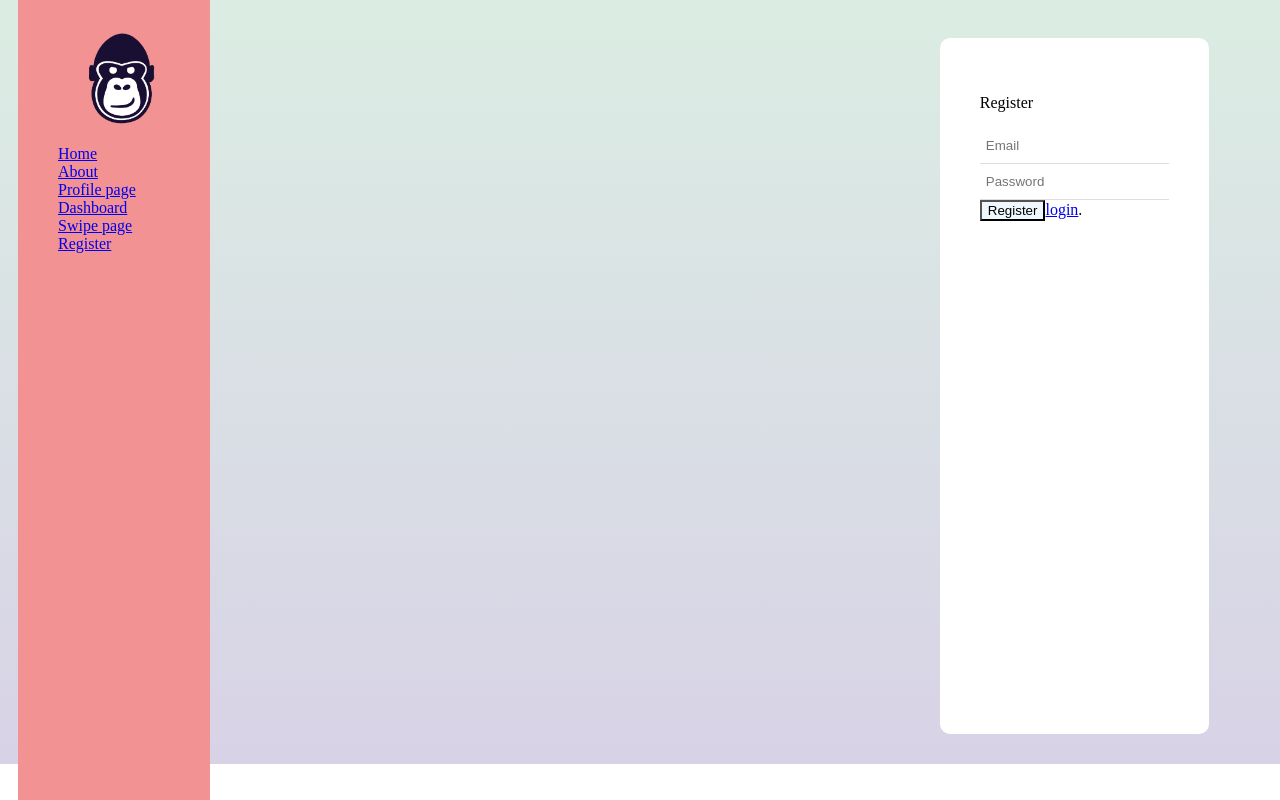
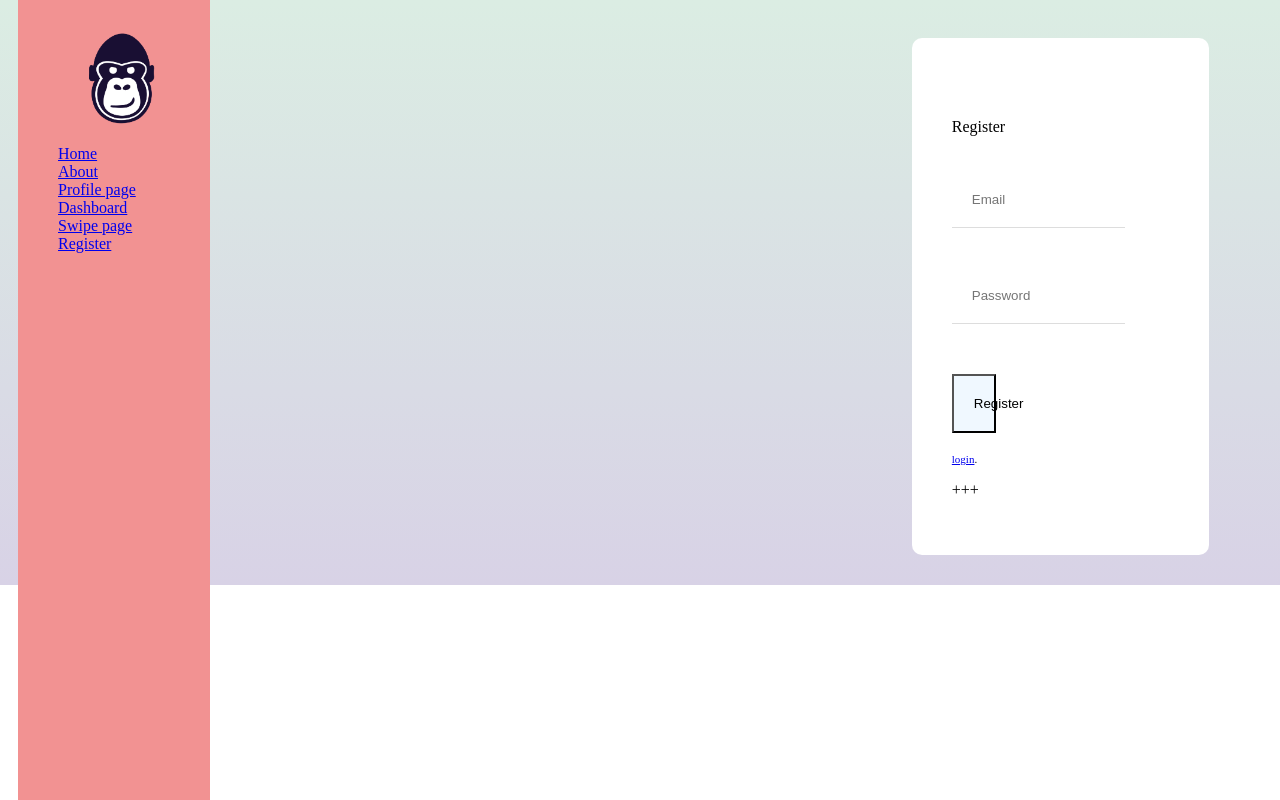
Before and after one commit to annevogel13/Smartie, a Vue app: page /Register in a window 1280 px wide. Built offline with nearby package versions, Linux system fonts and the light colour scheme; what vue3-apexcharts would draw is missing.

Commit message:
gebruiker toevoegen werkt

```diff
--- a/src/components/SwipeCarteBusiness.vue
+++ b/src/components/SwipeCarteBusiness.vue
@@ -65,7 +65,7 @@ export default {
     </div>
 </template>
 
-<style>
+<style scoped>
 .match {
     text-align: center;
 }
--- a/src/views/Register.vue
+++ b/src/views/Register.vue
@@ -1,7 +1,8 @@
 <script>
 
+import { getAuth, createUserWithEmailAndPassword } from "firebase/auth";
+
 export default {
-    name: "Register",
     data() {
         return {
             email: "",
@@ -9,21 +10,24 @@ export default {
         };
     },
     methods: {
-        Register: function () {
-            firebase
-                .auth()
-                .createUserWithEmailAndPassword(this.email, this.password)
-                .then(
-                    user => {
-                        this.$router.replace("home");
-                    },
-                    err => {
-                        alert(err.message);
-                    }
-                )
-        }
+        register(){
+            console.log("BONJOUR MES AMIES ")
+            const auth = getAuth();
+            createUserWithEmailAndPassword(auth, this.email, this.password)
+                .then((userCredential) => {
+                    // Signed in
+                    const user = userCredential.user;
+                    // ...
+                })
+                .catch((error) => {
+                    const errorCode = error.code;
+                    const errorMessage = error.message;
+                })
+            }
     }
 }
+
+
 </script>
 <template>
     <div class="register">
@@ -32,18 +36,34 @@ export default {
         <br>
         <input type="password" v-model="password" placeholder="Password">
         <br>
-        <button @click="signUp">Register</button>
+        <button @click="register()">Register</button>
         <span>
-            <router-link to="/login">login</router-link>.
+            <router-link to="/Dashboard">login</router-link>.
         </span>
+        <p> {{ email }} +++ {{ password }}</p>
     </div>
 </template>
-<style>
-
-.register{
-    float : center;
-    width : 100%;
-    height: 600px;
+<style scoped>
+.register {
+    margin-top: 40px;
 }
 
+input {
+    width: 80%;
+    padding: 20px;
+    margin: 20px 0;
+}
+
+button {
+    width: 10%;
+    margin-top: 30px;
+    padding: 20px;
+    cursor: pointer;
+}
+
+span {
+    display: block;
+    margin-top: 20px;
+    font-size: 11px;
+}
 </style>
```
